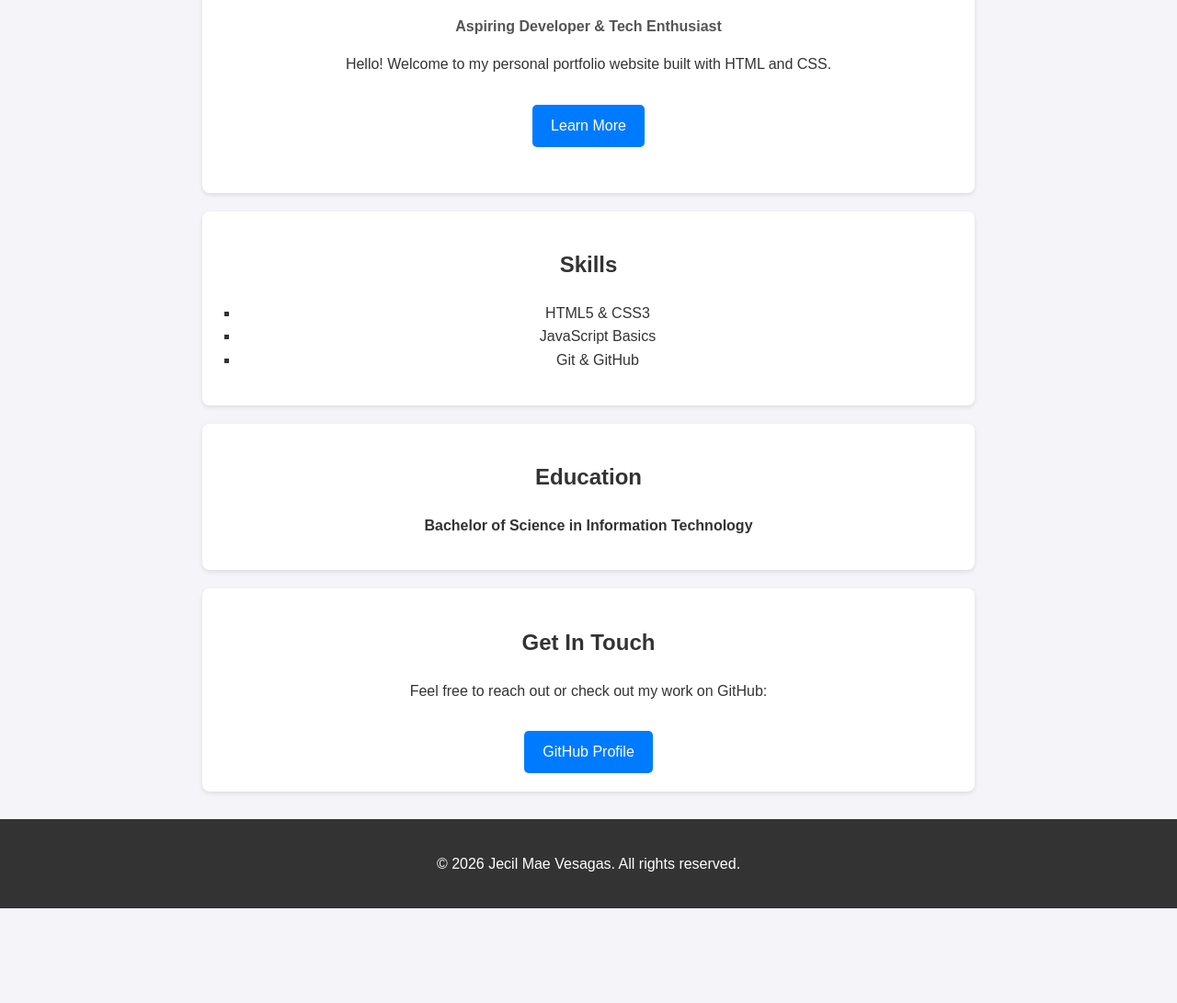
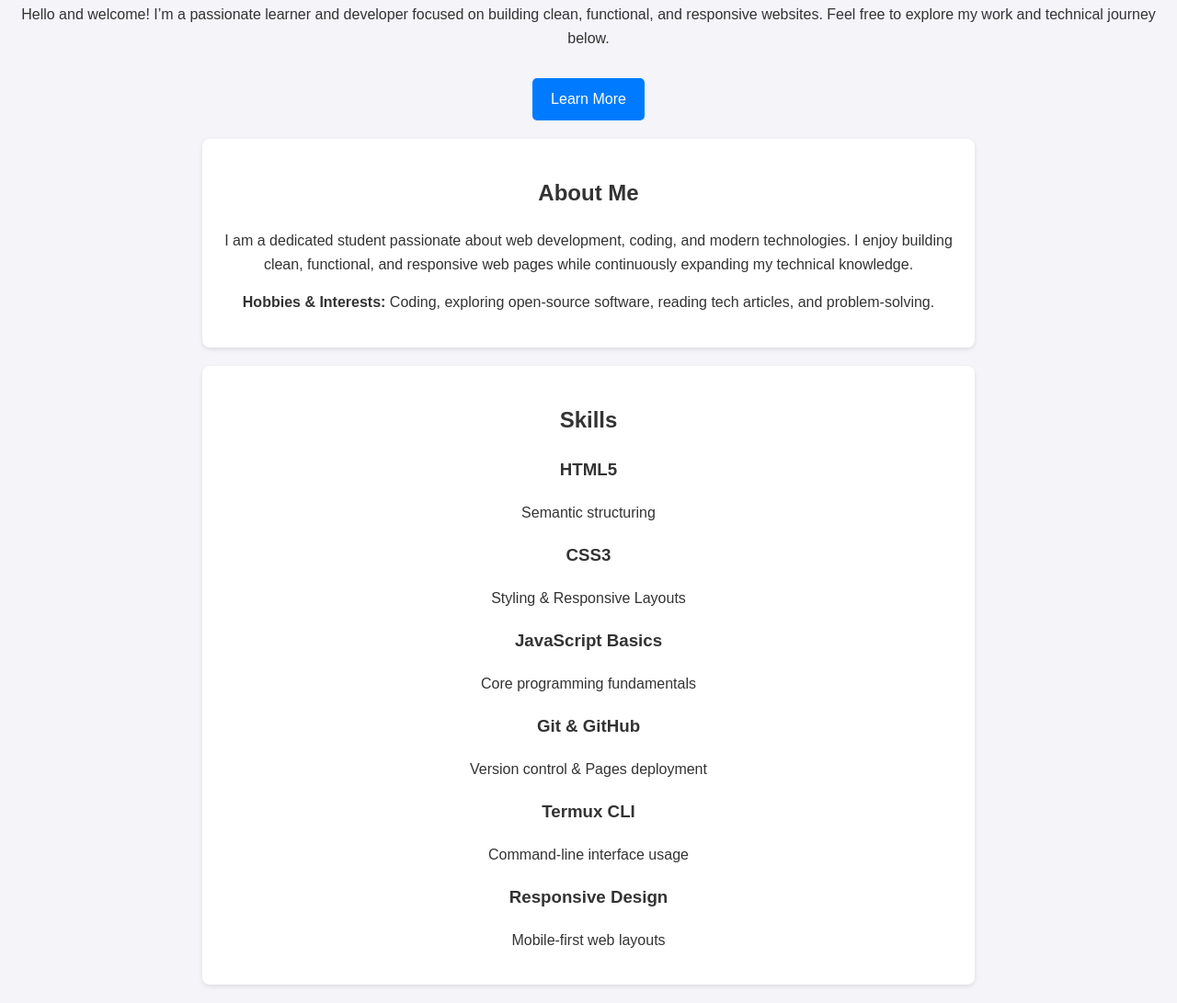
Before and after one commit to jclmvsgs/myrepository, a plain HTML site: page index.html in a window 1280 px wide. Shown: the part 290-1381 px from the top of the page at 92% size. Before the commit the page ends 1278 px from the top, so only its background shows below. Drawn offline with Linux system fonts and the light colour scheme.

Commit message:
Complete Activity 1, 2, and 3 requirements with updated tagline

```diff
--- a/index.html
+++ b/index.html
@@ -3,42 +3,57 @@
 <head>
   <meta charset="UTF-8">
   <meta name="viewport" content="width=device-width, initial-scale=1.0">
-    <title>My Portfolio</title>
+  <title>Portfolio - Jecil Mae Vesagas</title>
   <link rel="stylesheet" href="style.css">
 </head>
 <body>
+
   <!-- Activity 1: Introduce Yourself -->
-    <section id="hero">
+  <header class="hero">
     <img src="images/profile.jpg" alt="Profile Photo" class="profile-img">
     <h1>Jecil Mae Vesagas</h1>
-        <p class="tagline">Aspiring Developer & Tech Enthusiast</p>
-        <p class="intro">Hello! Welcome to my personal portfolio website built with HTML and CSS.</p>
+    <p class="tagline">Crafting Clean Code & Digital Experiences</p>
+    <p>Hello and welcome! I’m a passionate learner and developer focused on building clean, functional, and responsive websites. Feel free to explore my work and technical journey below.</p>
     <a href="#about" class="btn">Learn More</a>
+  </header>
+
+  <!-- Activity 2: Tell Your Story -->
+  <section id="about" class="section">
+    <h2>About Me</h2>
+    <p>I am a dedicated student passionate about web development, coding, and modern technologies. I enjoy building clean, functional, and responsive web pages while continuously expanding my technical knowledge.</p>
+    <p><strong>Hobbies & Interests:</strong> Coding, exploring open-source software, reading tech articles, and problem-solving.</p>
   </section>
 
-    <!-- Activity 2: Skills & Education -->
-    <section id="skills">
+  <!-- Activity 3: Show Your Skills (6 Cards) -->
+  <section id="skills" class="section">
     <h2>Skills</h2>
-        <ul>
-            <li>HTML5 & CSS3</li>
-            <li>JavaScript Basics</li>
-            <li>Git & GitHub</li>
-        </ul>
+    <div class="skills-grid">
+      <div class="skill-card">
+        <h3>HTML5</h3>
+        <p>Semantic structuring</p>
+      </div>
+      <div class="skill-card">
+        <h3>CSS3</h3>
+        <p>Styling & Responsive Layouts</p>
+      </div>
+      <div class="skill-card">
+        <h3>JavaScript Basics</h3>
+        <p>Core programming fundamentals</p>
+      </div>
+      <div class="skill-card">
+        <h3>Git & GitHub</h3>
+        <p>Version control & Pages deployment</p>
+      </div>
+      <div class="skill-card">
+        <h3>Termux CLI</h3>
+        <p>Command-line interface usage</p>
+      </div>
+      <div class="skill-card">
+        <h3>Responsive Design</h3>
+        <p>Mobile-first web layouts</p>
+      </div>
+    </div>
   </section>
 
-    <section id="education">
-        <h2>Education</h2>
-        <p><strong>Bachelor of Science in Information Technology</strong></p>
-    </section>
-    <!-- Contact & Footer -->
-    <section id="contact">
-        <h2>Get In Touch</h2>
-        <p>Feel free to reach out or check out my work on GitHub:</p>
-        <a href="https://github.com/jclmvsgs" target="_blank" class="btn">GitHub Profile</a>
-    </section>
-
-    <footer>
-        <p>&copy; 2026 Jecil Mae Vesagas. All rights reserved.</p>
-    </footer>
 </body>
 </html>
```
Lines whose indentation alone changed are shown as unchanged.
